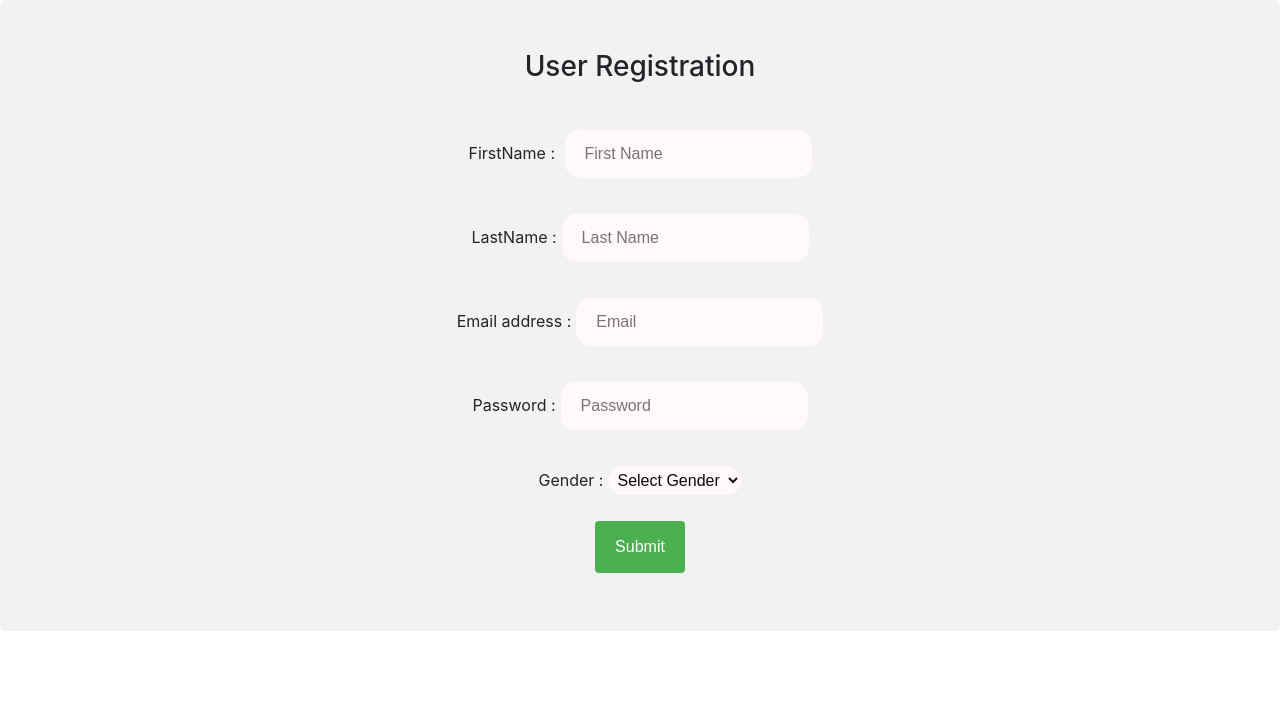
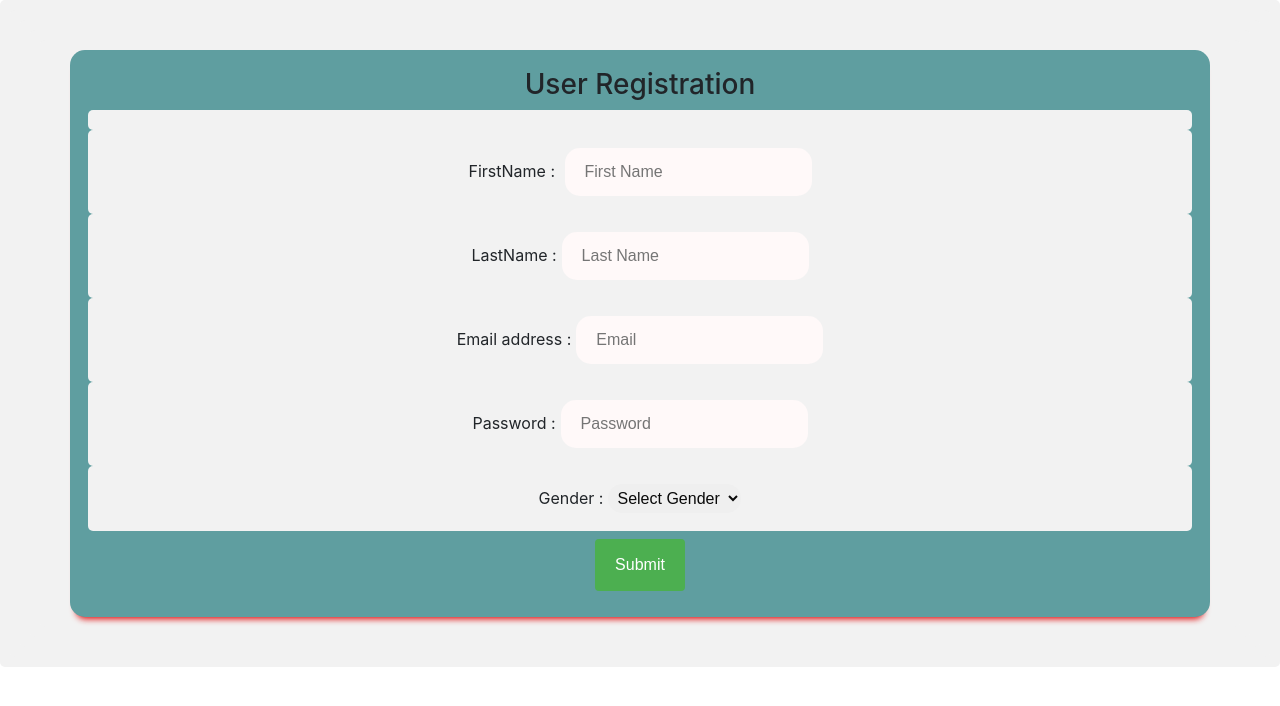
Before and after one commit to AtulVerma3PG/online-skill-test-application, a React (Create React App) app: page / in a window 1280 px wide. Shown: the top 706 px of the page. Built offline with nearby package versions, Linux system fonts and the light colour scheme.

Commit message:
CSS fixes

```diff
--- a/src/Components/HomePage.js
+++ b/src/Components/HomePage.js
@@ -83,7 +83,7 @@ class HomePage extends Component {
         <div className="home">
           <h1>Skill Examination</h1>
           <br />
-          <ul className="list-group quizinstructions">
+          <ul className="quizinstructions">
             <h2>Examination Instructions</h2>
             <br />
             <li className="list-group-item">
--- a/src/Components/RegisterForm.js
+++ b/src/Components/RegisterForm.js
@@ -140,7 +140,7 @@ class RegistrationForm extends Component {
     } = this.state;
     return (
       <div className="form">
-        <form onSubmit={this.handleSubmit}>
+        <form onSubmit={this.handleSubmit} className="container">
           <h3>User Registration</h3>
           <div className="panel panel-default form">
             {Object.keys(formErrors).map((fieldName) => {
--- a/src/styles/components/_homepage.scss
+++ b/src/styles/components/_homepage.scss
@@ -26,7 +26,6 @@
     box-sizing: border-box;
     border: none;
     border-radius: 15px;
-    background-color: rgb(255, 249, 249);
     color: rgb(10, 10, 10);
     font-family: Arial, Helvetica, sans-serif;
   }
--- a/src/styles/components/_registration.scss
+++ b/src/styles/components/_registration.scss
@@ -50,12 +50,13 @@
   }
 
   .container {
-    background-color: antiquewhite;
+    background-color: cadetblue;
     border-style: hidden;
     border-radius: 15px;
+    width: 100%;
     padding: 18px;
     text-align: center;
-    box-shadow: 0 8px 6px -6px black;
+    box-shadow: 0 8px 6px -6px rgb(223, 13, 13);
   }
   @media screen and (max-width: 900px) {
     .main-contianer {
```
